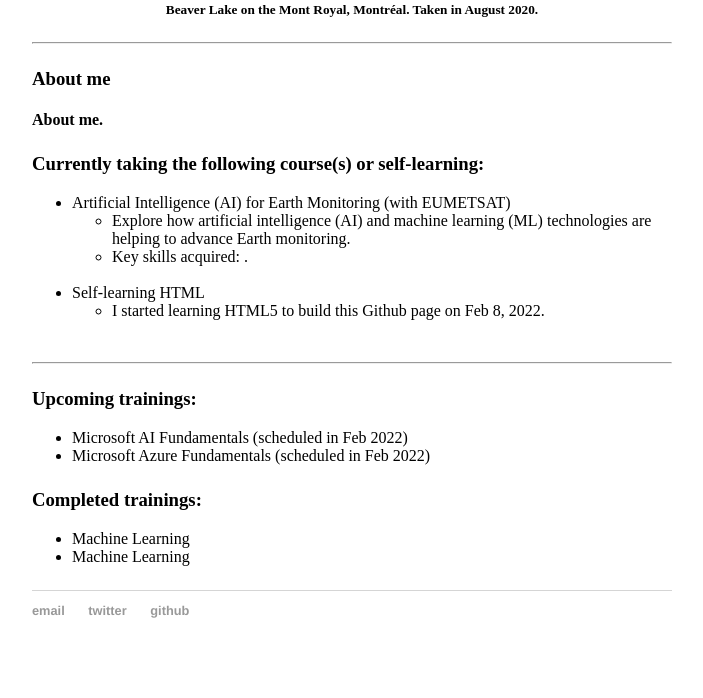
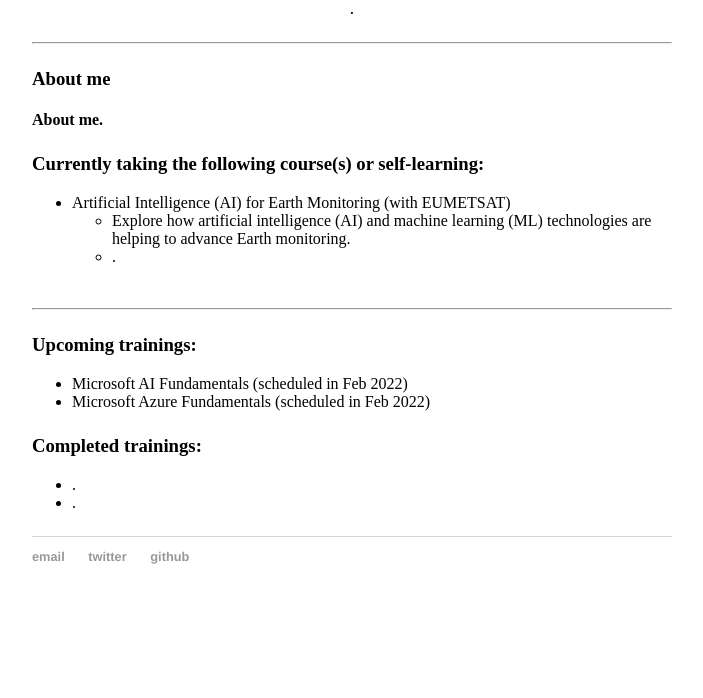
Before and after one commit to abookcanada/abookcanada.github.io, a Jekyll site: the page built from about/index.html, in a window 1280 px wide. Shown: the part 520-1218 px from the top of the page, without its empty margins (288-991 px from the left). Built offline with Jekyll 4.4.1, drawn with Linux system fonts in a browser that asks for light colours; after the commit the page ends 1164 px from its top, so only the background shows below that.

Commit message:
Update index.html

```diff
--- a/about/index.html
+++ b/about/index.html
@@ -16,7 +16,7 @@ title:
     </body>
 
 
-<h5 align="center">Beaver Lake on the Mont Royal, Montréal. Taken in August 2020.</h5>
+<h5 align="center">.</h5>
 
 
 <p> </p>
@@ -52,13 +52,9 @@ title:
                             <li><span>Artificial Intelligence (AI) for Earth Monitoring (with EUMETSAT)</span></li>
                           <ul>
                             <li><span>Explore how artificial intelligence (AI) and machine learning (ML) technologies are helping to advance Earth monitoring. </span></li>
-                            <li><span>Key skills acquired: . </span></li>
+                            <li><span> . </span></li>
                           </ul><br>
-                            <li><span>Self-learning HTML</span></li>
-                          <ul>
-                            <li><span>I started learning HTML5 to build this Github page on Feb 8, 2022. </span></li>
-                          </ul><br>
-                        </ul>
+
                     </section>
 
 
@@ -94,8 +90,8 @@ title:
 <section class="completed">
                         <h3>Completed trainings:</h3>
                         <ul>
-                            <li><span>Machine Learning</span></li>
-                            <li><span>Machine Learning</span></li>
+                            <li><span>.</span></li>
+                            <li><span>.</span></li>
 
                         </ul>
                     </section>
```
